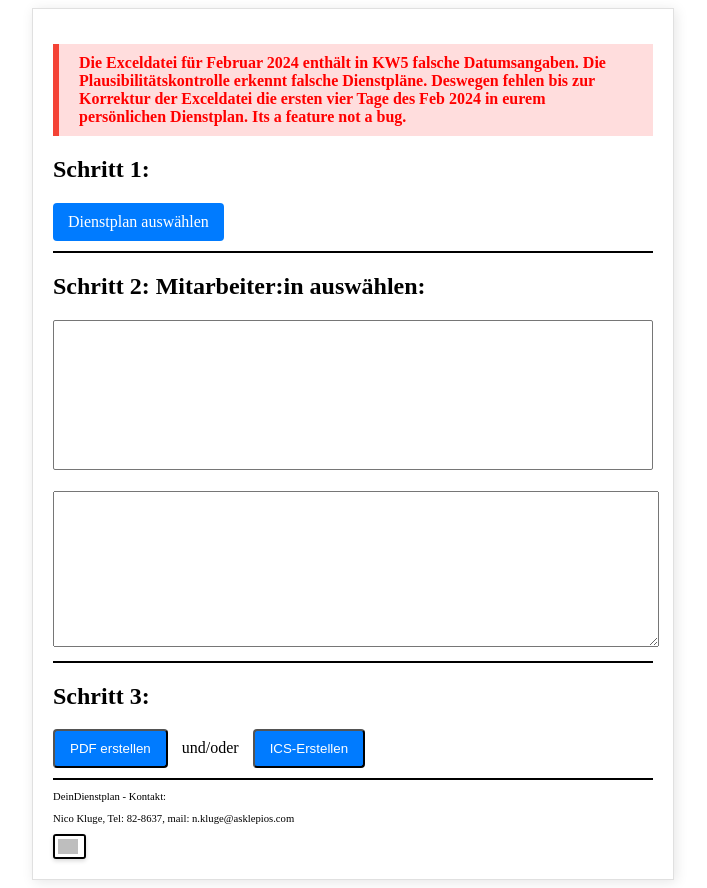
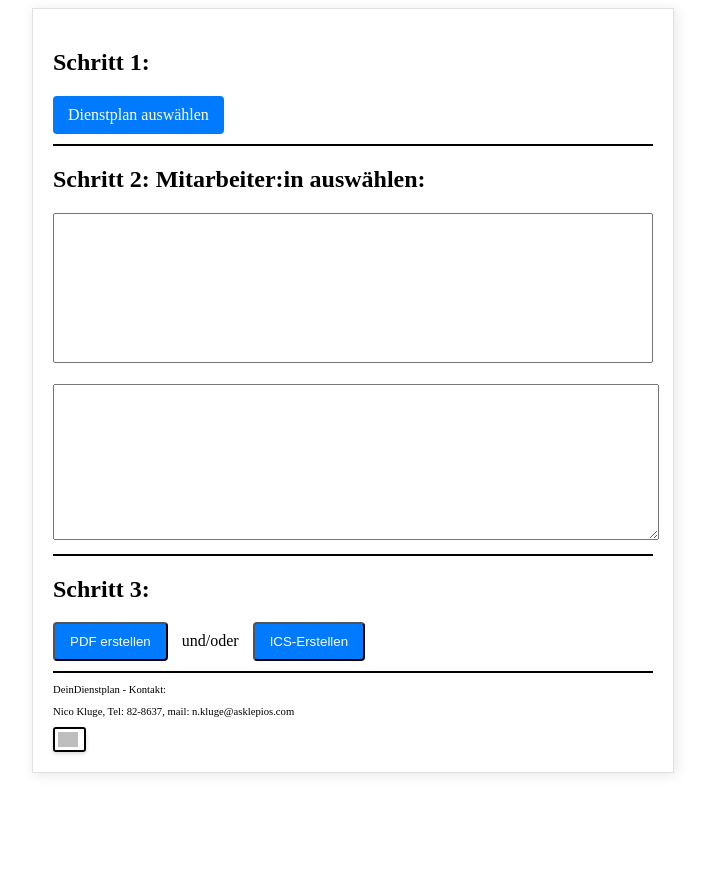
Before and after one commit to ChaosHut/DeinDienstplan, a Flask app: page / in a window 1280 px wide. Shown: the whole page, without its empty margins (287-994 px from the left). After the commit the page ends 775 px from the top, so only its background shows below. Run offline with Flask 3, Linux system fonts and the light colour scheme; lists and menus that the app fills with data are empty; grey boxes are pictures that could not be loaded.

Commit message:
Alertmessage für Februar entfernt

```diff
--- a/templates/index.html
+++ b/templates/index.html
@@ -150,9 +150,6 @@
 <body>
 
     <div class="container">
-      <div class="alert-box error">
-          Die Exceldatei für Februar 2024 enthält in KW5 falsche Datumsangaben. Die Plausibilitätskontrolle erkennt falsche Dienstpläne. Deswegen fehlen bis zur Korrektur der Exceldatei die ersten vier Tage des Feb 2024 in eurem persönlichen Dienstplan. Its a feature not a bug.
-      </div>
         <!-- Schritt 1 -->
         <h2>Schritt 1:</h2>
         <form action="/upload" method="post" enctype="multipart/form-data" id="uploadForm">
```
Also changed, not shown: 1 other file.
